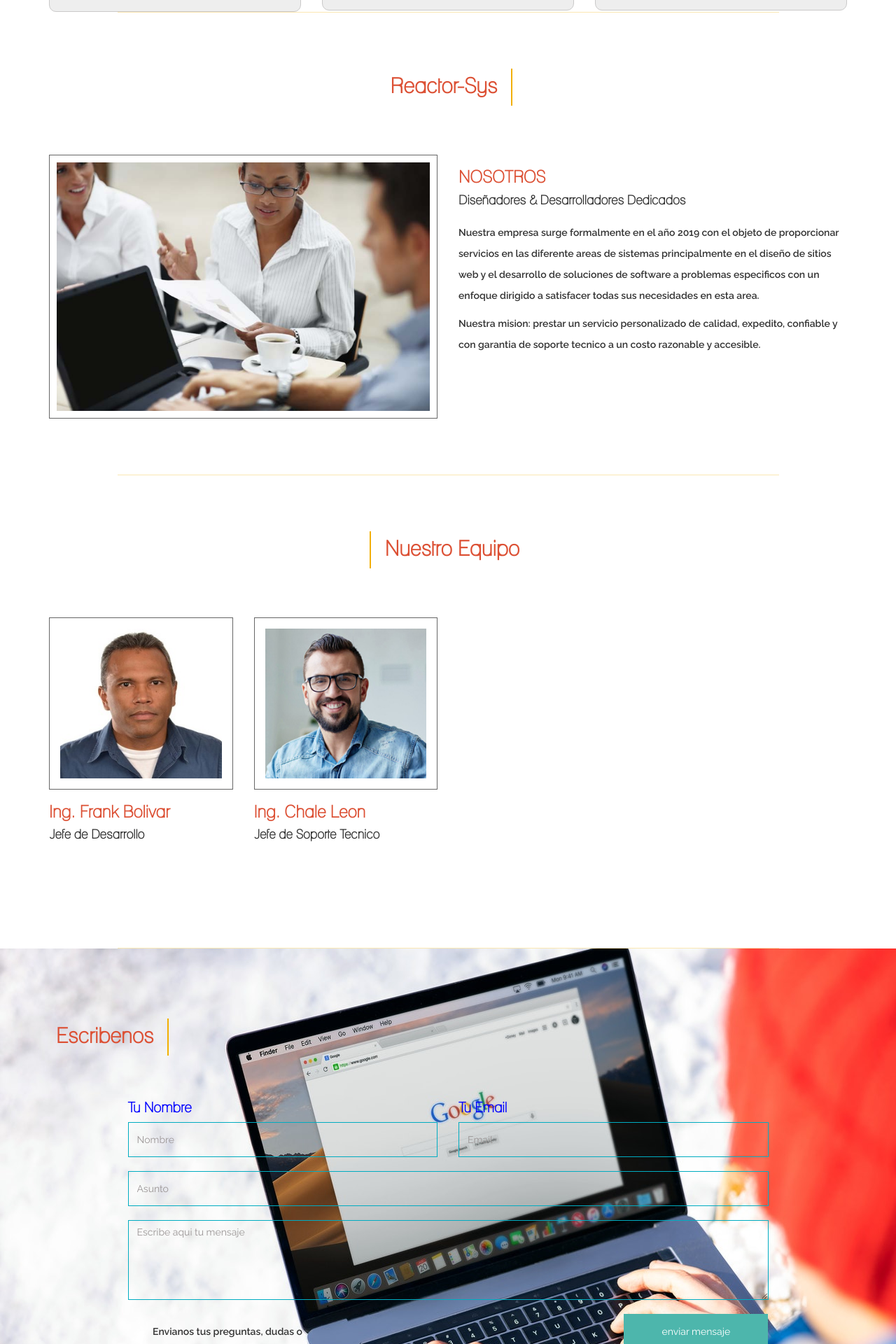
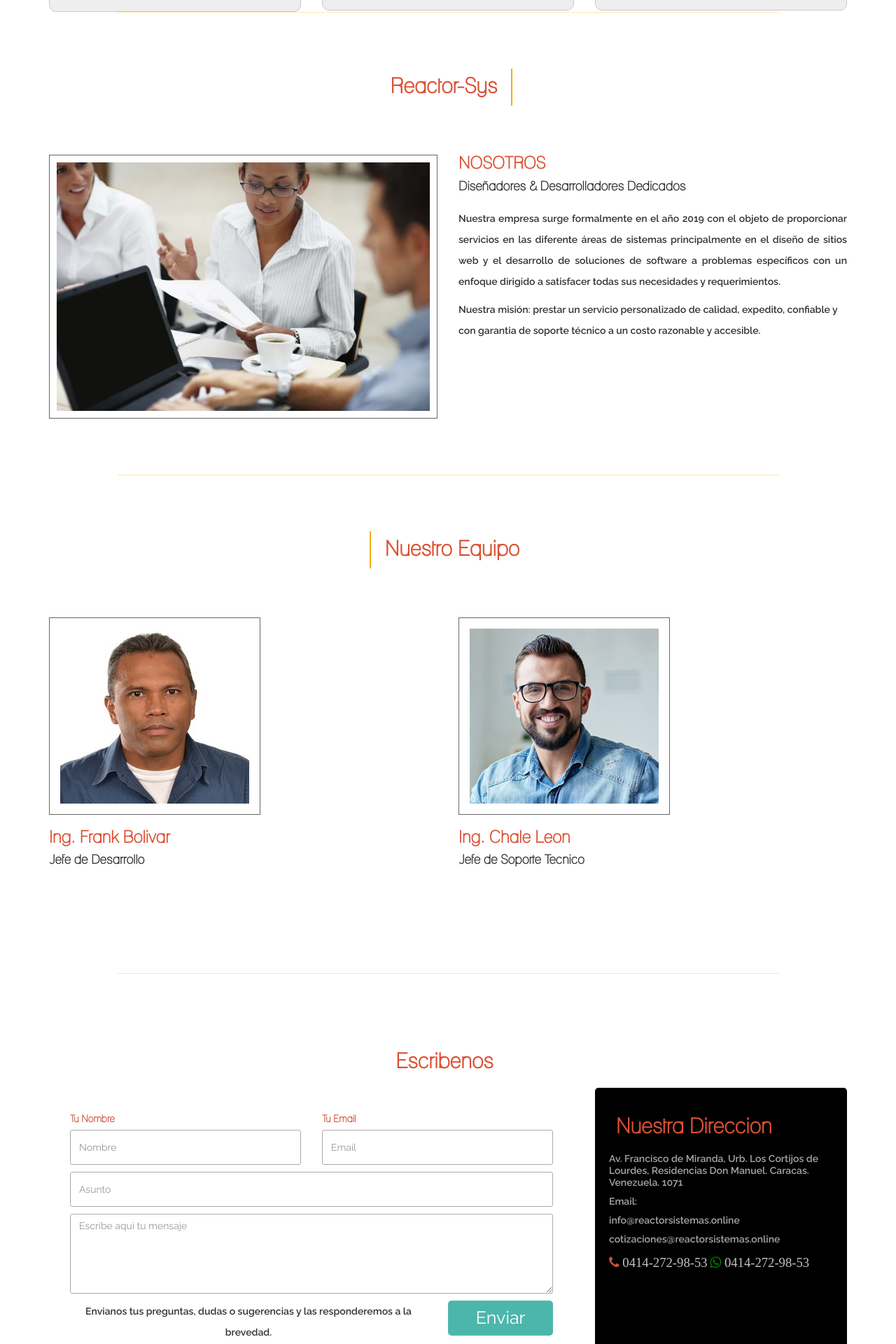
Before and after one commit to skynetfrank/reactor-web, a PHP site: page / in a window 1280 px wide. Shown: the part 2880-4800 px from the top of the page at 70% size. Run offline with PHP 8.4, Linux system fonts and the light colour scheme.

Commit message:
cambios para subir al web-hosting

```diff
--- a/css/style.css
+++ b/css/style.css
@@ -425,44 +416,54 @@ section.pricing-tables .table-item ul li:last-child {
   margin-bottom: 0;
 }
 
+/* contact section */
 
+label {
+  float: left;
+  color: #cc4f36;
+  margin-bottom: 0;
+}
 
-
-
-/* contact section */
 #contact {
+  text-align: center;
   padding-top: 80px;
   padding-bottom: 60px;
-  text-align: center;
-  background-size: cover;
-  background: url("../images/sendEmail.jpg") no-repeat;
 }
+
 #contact h2 {
-  border-right: 2px solid #f2af00;
 
+  display: inline-block;
   padding: 10px 20px 10px 10px;
-  margin-bottom: 60px;
-  float: left;
 }
+
+#contact .col-md-4 h2 {
+  border-right: none;
+}
+
+#contact-form {
+  margin-top: 30px;
+}
+
 #contact .form-control {
-  border: 1px solid #00acc1;
-  border-radius: 0px;
+  border: 1px solid rgb(173, 169, 169);
+  border-radius: 3px;
   box-shadow: none;
   font-family: "Raleway", sans-serif;
-  margin-bottom: 20px;
+  margin-bottom: 10px;
   background-color: transparent;
+  color: #000;
 }
+
 #contact .form-control:focus {
-  position: relative;
-  bottom: 10px;
-  background-color: white;
+  background-color: #9fd6d1;
 }
 #contact input {
   height: 50px;
 }
 #contact input[type="submit"] {
   background: #4db6ac;
-
+  font-size: 25px;
+  border-radius: 5px;
   color: #ffffff;
   transition: all 0.4s ease-in-out;
   -webkit-transition: all 0.4s ease-in-out;
@@ -478,9 +479,7 @@ section.pricing-tables .table-item ul li:last-child {
   color: #000;
   font-weight: bolder;
 }
-#contact p {
-  padding-top: 10px;
-}
+
 .form-control::-moz-placeholder {
   color: #202020;
   opacity: 1;
@@ -493,10 +492,51 @@ section.pricing-tables .table-item ul li:last-child {
 }
 
 /* footer section */
+
+.direccion {
+  background-color: #000;
+  border-radius: 5px;
+  height: 56vh;
+  line-height: 17px;
+  text-align: left;
+  padding: 10px 10px 10px 20px;
+}
+
+#direccion-h2 {
+  text-align: center;
+  border-right: none;
+}
+
+.direccion > p {
+  color: rgb(170, 165, 165);
+}
+
+.direccion i {
+  line-height: 30px;
+}
+
+.direccion span {
+  color: rgb(199, 193, 193);
+}
+
+.fa.fa-phone::before {
+  color: #cc4f36;
+}
+
+.fa.fa-whatsapp::before {
+  color: green;
+  width: 60px;
+  height: 60px;
+  border-radius: 30px;
+}
+
 footer {
   background-color: #000;
+  display: flex;
+  flex-direction: column;
 }
 footer h2 {
+  text-align: center;
   padding-top: 20px;
   padding-bottom: 20px;
 }
@@ -601,29 +612,12 @@ footer span {
 
 /* media 960 */
 @media only screen and (min-width: 760px) {
-  #name {
-    position: relative;
-  }
-  #div-nombre > label {
-    position: relative;
-    top: 0;
-    right: 0;
-  }
 }
 
 /* media 360 */
 @media only screen and (max-width: 360px) {
   #team h4 {
     padding-bottom: 30px;
-  }
-
-  #name {
-    position: relative;
-  }
-  #div-nombre > label {
-    position: relative;
-    top: 100px;
-    right: 160px;
   }
 }
 
@@ -639,8 +633,10 @@ footer span {
   padding: 15px;
 }
 
-label {
-  float: left;
-  font-size: 20px;
-  color: blue;
+.texto-justificado {
+  text-align: justify;
 }
+
+.h3-nosotros {
+  margin-top: 0;
+}
--- a/index.html
+++ b/index.html
@@ -12,6 +12,7 @@
 	<!-- stylesheet css -->
 	<link rel="stylesheet" href="css/bootstrap.min.css">
 	<link rel="stylesheet" href="css/font-awesome.min.css">
+	<link rel="stylesheet" href="css/owl-carousel.css">
 	<link rel="stylesheet" href="css/nivo-lightbox.css">
 	<link rel="stylesheet" href="css/nivo_themes/default/default.css">
 	<link rel="stylesheet" href="css/style.css">
@@ -97,20 +98,21 @@
 				<div class="col-md-4 col-sm-4 circulo">
 					<i class="fa fa-laptop"></i>
 					<h3>Diseño</h3>
-					<p>Nos encargamos del diseño de tu pagina web ofreciendote distintas opciones
-						que te permitan una exposicion clara y directa en funcion de tus planes de crecimiento.
+					<p>Nos encargamos del diseño de tu p&aacutegina web ofreciendote distintas opciones
+						que te permitan una exposici&oacuten clara y directa en funci&oacuten de tus planes de crecimiento.
 					</p>
 				</div>
 				<div class="col-md-4 col-sm-4 circulo">
 					<i class="fa fa-cubes"></i>
 					<h3>Desarrollo</h3>
-					<p>Te ofrecemos el desarrollo de aplicaciones especificas en diferentes areas de tu interes como e-commerce
-						y/o automatizacion de procesos administrativos de tu negocio.</p>
+					<p>Te ofrecemos el desarrollo de aplicaciones especificas en diferentes &aacutereas de tu interes como
+						e-commerce
+						y/o automatizaci&oacuten de procesos administrativos de tu negocio.</p>
 				</div>
 				<div class="col-md-4 col-sm-4 circulo">
 					<i class="fa fa-cogs"></i>
 					<h3>Soporte</h3>
-					<p>Te brindamos un confiable y seguro soporte tecnico para todos los servicios contratados
+					<p>Te brindamos un confiable y seguro soporte t&eacutecnico para todos los servicios contratados
 						y para cualquier eventualidad no prevista.
 					</p>
 				</div>
@@ -140,10 +142,10 @@
 					<!-- ISO section -->
 					<div class="iso-section">
 						<ul class="filter-wrapper clearfix">
-							<li><a href="#" data-filter="*" class="selected opc-main-bg">todo</a></li>
-							<li><a href="#" class="opc-main-bg" data-filter=".websites">plantillas-web</a></li>
-							<li><a href="#" class="opc-main-bg" data-filter=".apps">tienda-carrito</a></li>
-							<li><a href="#" class="opc-main-bg" data-filter=".soporte">soporte</a></li>
+							<li><a href="#" data-filter="*" class="selected opc-main-bg">Todo</a></li>
+							<li><a href="#" class="opc-main-bg" data-filter=".websites">Plantillas-web</a></li>
+							<li><a href="#" class="opc-main-bg" data-filter=".apps">Tienda-Carrito</a></li>
+							<li><a href="#" class="opc-main-bg" data-filter=".soporte">Soporte</a></li>
 						</ul>
 						<div class="iso-box-section">
 							<div class="iso-box-wrapper col4-iso-box">
@@ -338,15 +348,17 @@
 					<img src="images/about-img.jpg" class="img-responsive" alt="about img">
 				</div>
 				<div class="col-md-6 col-sm-6">
-					<h3>NOSOTROS</h3>
+					<h3 class="h3-nosotros">NOSOTROS</h3>
 					<h4>Diseñadores &amp; Desarrolladores Dedicados</h4>
-					<p>Nuestra empresa surge formalmente en el año 2019 con el objeto de proporcionar servicios
-						en las diferente areas de sistemas principalmente en el diseño de sitios
-						web y el desarrollo de soluciones de software a problemas especificos con un enfoque dirigido
-						a satisfacer todas sus necesidades en esta area.
+					<p class="texto-justificado">Nuestra empresa surge formalmente en el año 2019 con el objeto de proporcionar
+						servicios
+						en las diferente &aacutereas de sistemas principalmente en el diseño de sitios
+						web y el desarrollo de soluciones de software a problemas espec&iacuteficos con un enfoque dirigido
+						a satisfacer todas sus necesidades y requerimientos.
 					</p>
-					<p>Nuestra mision: prestar un servicio personalizado de calidad, expedito, confiable y con garantia de soporte
-						tecnico a un costo razonable y accesible.</p>
+					<p>Nuestra misi&oacuten: prestar un servicio personalizado de calidad, expedito, confiable y con garantia de
+						soporte
+						t&eacutecnico a un costo razonable y accesible.</p>
 				</div>
 			</div>
 		</div>
@@ -370,12 +382,12 @@
 				<div class="col-md-12 col-sm-12">
 					<h2>Nuestro Equipo</h2>
 				</div>
-				<div class="col-md-3 col-sm-6">
+				<div class="col-md-6 col-sm-6">
 					<img src="images/febb_foto.jpg" class="img-responsive" alt="team img">
 					<h3>Ing. Frank Bolivar</h3>
 					<h4 id="team-title">Jefe de Desarrollo</h4>
 				</div>
-				<div class="col-md-3 col-sm-6">
+				<div class="col-md-6 col-sm-6">
 					<img src="images/team2.jpg" class="img-responsive" alt="team img">
 					<h3>Ing. Chale Leon</h3>
 					<h4 id="team-title">Jefe de Soporte Tecnico</h4>
@@ -401,12 +413,13 @@
 				<div class="col-md-12 col-sm-12">
 					<h2>Escribenos</h2>
 				</div>
+				<div class="col-md-8 col-sm-8">
+
+					<div class="col-md-12 col-sm-12" id="div-form">
 						<form action="#" method="post" role="form" id="contact-form">
-					<div class="col-md-1 col-sm-1"></div>
-					<div class="col-md-10 col-sm-10" id="div-form">
 							<input type="hidden" name="id_site">
 							<div class="col-md-6 col-sm-6" id="div-nombre">
-							<label for="name">Tu Nombre</label>
+								<label>Tu Nombre</label>
 								<input name="from_name" type="text" autocomplete="off" class="form-control" id="name"
 									placeholder="Nombre">
 							</div>
@@ -423,18 +436,30 @@
 								<textarea name="message" rows="5" autocomplete="off" class="form-control" id="message"
 									placeholder="Escribe aqui tu mensaje"></textarea>
 							</div>
-						<div class="col-md-4 col-sm4">
+							<div class="col-md-9 col-sm-9">
 								<p>Envianos tus preguntas, dudas o sugerencias y las responderemos a la brevedad.</p>
 							</div>
-						<div class="col-md-5 col-sm5">
+							<div class="col-md-3 col-sm-3">
+								<input name="submit" type="submit" class="form-control" id="submit" value="Enviar">
+							</div>
+					</div>
+
+					</form>
 
 				</div>
-						<div class="col-md-3 col-sm-3">
-							<input name="submit" type="submit" class="form-control" id="submit" value="enviar mensaje">
+
+				<div class="col-md-4 col-sm-4">
+					<div class="direccion">
+						<h2>Nuestra Direccion</h2>
+						<p>Av. Francisco de Miranda, Urb. Los Cortijos de Lourdes, Residencias Don Manuel. Caracas. Venezuela. 1071
+						</p>
+						<p>Email:</p>
+						<p>info@reactorsistemas.online</p>
+						<p>cotizaciones@reactorsistemas.online</p>
+						<span><i class="fa fa-phone fa-lg"> 0414-272-98-53</i></span>
+						<span><i class="fa fa-whatsapp fa-lg"> 0414-272-98-53</i></span>
 					</div>
 				</div>
-					<div class="col-md-1 col-sm-1"></div>
-				</form>
 			</div>
 		</div>
 	</div>
@@ -452,35 +477,39 @@
 
 	<!-- footer section -->
 	<footer>
-		<div class="container">
-			<div class="row">
-				<div class="col-md-6 col-sm-6">
-					<h2>Nuestra Direccion</h2>
-					<p>Av. Francisco de Miranda, Urb. Los Cortijos de Lourdes</p>
-					<p>Email: <span>frank.uah@gmail.com</span></p>
-					<p>Telefono: <span>0414-272-98-53</span></p>
-				</div>
-				<div class="col-md-6 col-sm-6">
-					<h2>Nuestra Redes</h2>
-					<ul class="social-icons">
-						<li><a href="#" class="fa fa-facebook"></a></li>
-						<li><a href="#" class="fa fa-twitter"></a></li>
-						<li><a href="#" class="fa fa-whatsapp"></a></li>
-						<li><a href="#" class="fa fa-phone"></a></li>
-					</ul>
-				</div>
-			</div>
-		</div>
 		<div class="copyright">
-			<div class="container">
-				<p>powered by: FrankB&copy;2021
-			</div>
+			<p>powered by: reactor-Sistemas&copy;2021
 		</div>
 	</footer>
 
+
+
+
+
+
+
+
+
+
+
+
+
+
+
+
+
+
+
+
+
+
+
+
+
+
+
 	<!-- scrolltop section -->
 	<a href="#top" class="go-top"><i class="fa fa-angle-up"></i></a>
-
 
 	<!-- javascript js -->
 	<script src="js/jquery.js"></script>
```
Also changed, not shown: other parts of css/style.css (+11 -49 lines), other parts of index.html (+20 -12 lines), css/planes-2.css (deleted, +0 -91 lines), css/planes-2.html (deleted, +0 -71 lines), images/reactorHome.jpg, images/soporte3.jpg. Lines whose indentation alone changed are shown as unchanged.
